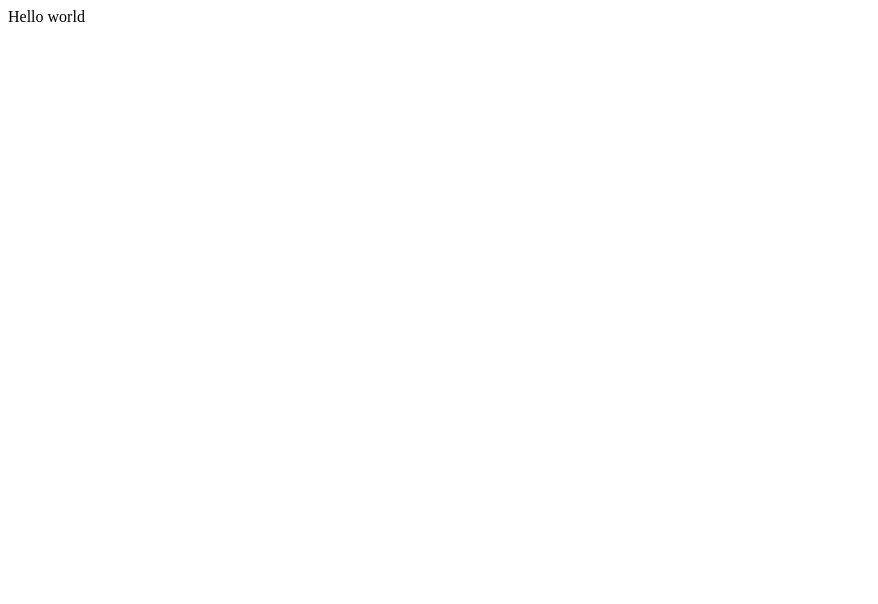
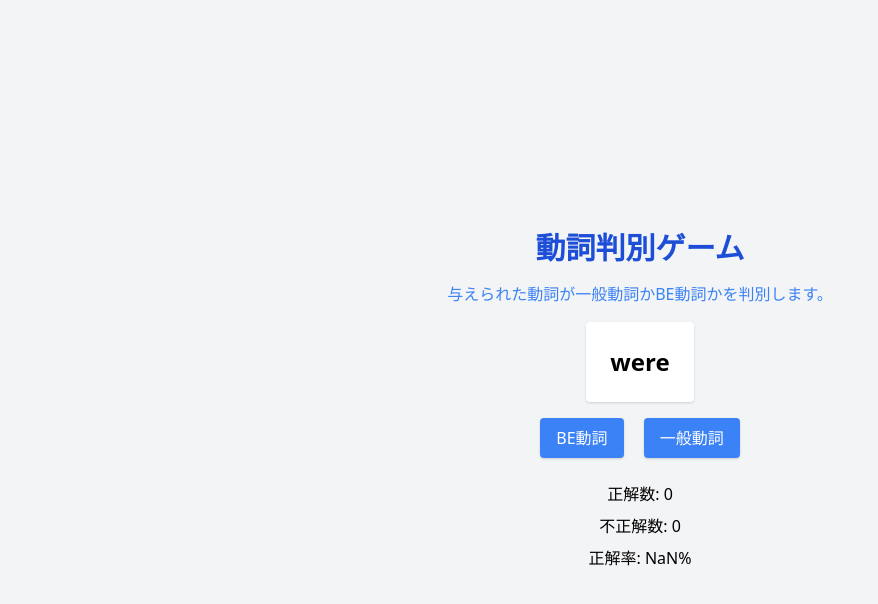
Before and after one commit to shun-uehara2/hanbetu, a plain HTML site: page index.html in a window 1280 px wide. Shown: the whole page, without its empty margins (0-878 px from the left). Drawn offline with nearby package versions, Linux system fonts and the light colour scheme.

Commit message:
It's first dep

```diff
--- a/index.html
+++ b/index.html
@@ -2,22 +2,23 @@
 <html>
 
 <head>
-  <meta charset="utf-8">
-  <meta name="viewport" content="width=device-width">
-  <title>replit</title>
-  <link href="style.css" rel="stylesheet" type="text/css" />
+  <title>動詞判別ゲーム</title>
+  <link href="https://cdn.jsdelivr.net/npm/tailwindcss@2.2.16/dist/tailwind.min.css" rel="stylesheet">
+  <script src="script.js"></script>
 </head>
 
-<body>
-  Hello world
-  <script src="script.js"></script>
-
-  <!--
-  This script places a badge on your repl's full-browser view back to your repl's cover
-  page. Try various colors for the theme: dark, light, red, orange, yellow, lime, green,
-  teal, blue, blurple, magenta, pink!
-  -->
-  <script src="https://replit.com/public/js/replit-badge-v2.js" theme="dark" position="bottom-right"></script>
+<body class="flex flex-col items-center justify-center min-h-screen bg-gray-100">
+  <h1 class="mb-4 text-3xl font-bold text-blue-700">動詞判別ゲーム</h1>
+  <p class="mb-4 text-blue-500">与えられた動詞が一般動詞かBE動詞かを判別します。</p>
+  <div class="p-6 mb-4 text-2xl font-semibold bg-white rounded shadow" id="verb-container"></div>
+  <div class="space-x-4">
+    <button class="px-4 py-2 text-white bg-blue-500 rounded shadow" id="be-verb-button">BE動詞</button>
+    <button class="px-4 py-2 text-white bg-blue-500 rounded shadow" id="general-verb-button">一般動詞</button>
+  </div>
+  <p class="mt-4" id="result"></p>
+  <p class="mt-2" id="correct">正解数: 0</p>
+  <p class="mt-2" id="incorrect">不正解数: 0</p>
+  <p class="mt-2" id="accuracy">正解率: 0%</p>
 </body>
 
 </html>
--- a/script.js
+++ b/script.js
@@ -0,0 +1,53 @@
+window.onload = function() {
+  var beVerbs = ['am', 'is', 'are', 'was', 'were', 'be', 'being', 'been'];
+  var generalVerbs = ['run', 'jump', 'eat', 'sleep', 'read', 'write', 'think']; // 必要に応じて他の動詞を追加
+  var currentVerb;
+  var correct = localStorage.getItem('correct') ? parseInt(localStorage.getItem('correct')) : 0;
+  var incorrect = localStorage.getItem('incorrect') ? parseInt(localStorage.getItem('incorrect')) : 0;
+
+  function newVerb() {
+    if (Math.random() < 0.5) {
+      currentVerb = beVerbs[Math.floor(Math.random() * beVerbs.length)];
+    } else {
+      currentVerb = generalVerbs[Math.floor(Math.random() * generalVerbs.length)];
+    }
+    document.getElementById('verb-container').textContent = currentVerb;
+  }
+
+  function updateScores() {
+    document.getElementById('correct').textContent = "正解数: " + correct;
+    document.getElementById('incorrect').textContent = "不正解数: " + incorrect;
+    var accuracy = correct / (correct + incorrect) * 100;
+    document.getElementById('accuracy').textContent = "正解率: " + accuracy.toFixed(2) + "%";
+
+    localStorage.setItem('correct', correct);
+    localStorage.setItem('incorrect', incorrect);
+  }
+
+  document.getElementById('be-verb-button').onclick = function() {
+    if (beVerbs.includes(currentVerb)) {
+      document.getElementById('result').textContent = '正解！';
+      correct++;
+    } else {
+      document.getElementById('result').textContent = '不正解。動詞 "' + currentVerb + '" は一般動詞です。';
+      incorrect++;
+    }
+    newVerb();
+    updateScores();
+  };
+
+  document.getElementById('general-verb-button').onclick = function() {
+    if (generalVerbs.includes(currentVerb)) {
+      document.getElementById('result').textContent = '正解！';
+      correct++;
+    } else {
+      document.getElementById('result').textContent = '不正解。動詞 "' + currentVerb + '" はBE動詞です。';
+      incorrect++;
+    }
+    newVerb();
+    updateScores();
+  };
+
+  updateScores();
+  newVerb();
+};
```
